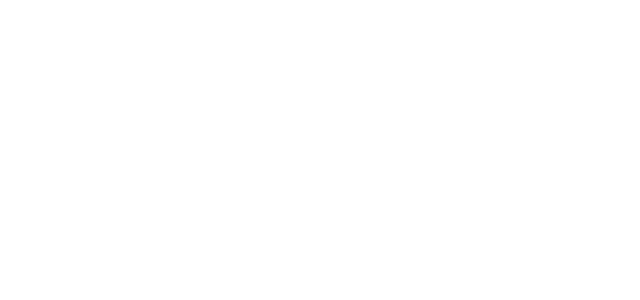
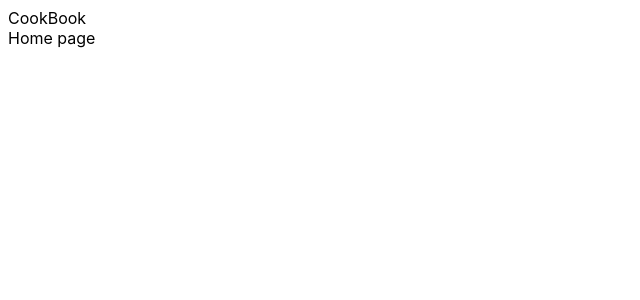
Before and after one commit to Zenthae/element-plus-build, a Vue app in the folder client/: page / in a window 1280 px wide. Shown: the top 300 px of the page, without its empty margins (0-640 px from the left). Built offline with nearby package versions, Linux system fonts and the light colour scheme.

Commit message:
home page

```diff
--- a/client/src/App.vue
+++ b/client/src/App.vue
@@ -1,11 +1,23 @@
 <template>
-  <div></div>
+  <div>
+    <div>
+      <AppHeader />
+    </div>
+    <div>
+      <RouterView />
+    </div>
+  </div>
 </template>
 
 <script lang="ts">
 import { defineComponent } from 'vue';
+import { RouterView } from 'vue-router';
+import AppHeader from './components/App/AppHeader.vue';
 
 export default defineComponent({
-  components: {},
+  components: {
+    RouterView,
+    AppHeader,
+  },
 });
 </script>
--- /dev/null
+++ b/client/src/components/App/AppHeader.vue
@@ -0,0 +1,3 @@
+<template>
+  <div>CookBook</div>
+</template>
--- /dev/null
+++ b/client/src/pages/Home.vue
@@ -0,0 +1,9 @@
+<template>
+  <div>Home page</div>
+</template>
+
+<script lang="ts">
+import { defineComponent } from 'vue';
+
+export default defineComponent({});
+</script>
--- a/client/src/router.ts
+++ b/client/src/router.ts
@@ -1,9 +1,10 @@
+import Home from '@/pages/Home.vue';
 import { createRouter, createWebHashHistory, RouteRecordRaw } from 'vue-router';
 
 const routes: RouteRecordRaw[] = [
   {
     path: '/',
-    component: {},
+    component: Home,
   },
 ];
 
```
Also changed, not shown: 1 other file (tests, documents, lock files or other folders).
